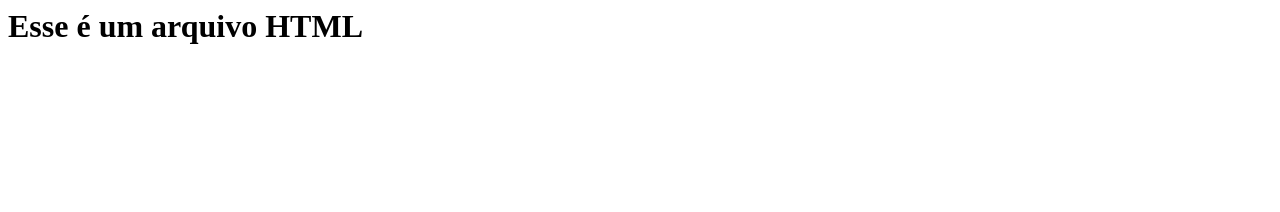
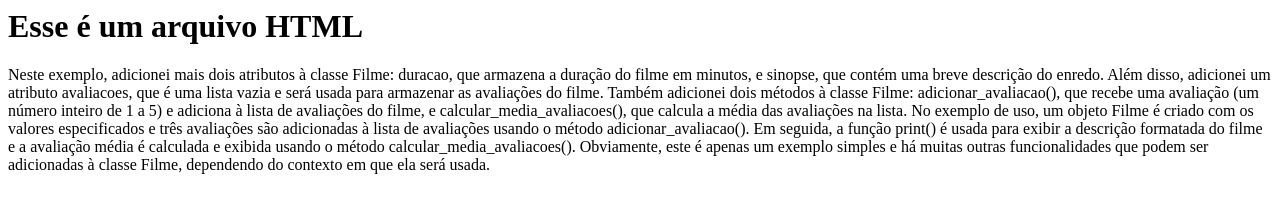
Before and after one commit to NandoLopes/SCM, a plain HTML site: page Index.html in a window 1280 px wide. Drawn offline with Linux system fonts and the light colour scheme.

Commit message:
Update Index.html

```diff
--- a/Index.html
+++ b/Index.html
@@ -1 +1,8 @@
 <h1>Esse é um arquivo HTML</h1>
+<body> Neste exemplo, adicionei mais dois atributos à classe Filme: duracao, que armazena a duração do filme em minutos, e sinopse, que contém uma breve descrição do enredo. Além disso, adicionei um atributo avaliacoes, que é uma lista vazia e será usada para armazenar as avaliações do filme.
+
+Também adicionei dois métodos à classe Filme: adicionar_avaliacao(), que recebe uma avaliação (um número inteiro de 1 a 5) e adiciona à lista de avaliações do filme, e calcular_media_avaliacoes(), que calcula a média das avaliações na lista.
+
+No exemplo de uso, um objeto Filme é criado com os valores especificados e três avaliações são adicionadas à lista de avaliações usando o método adicionar_avaliacao(). Em seguida, a função print() é usada para exibir a descrição formatada do filme e a avaliação média é calculada e exibida usando o método calcular_media_avaliacoes().
+
+Obviamente, este é apenas um exemplo simples e há muitas outras funcionalidades que podem ser adicionadas à classe Filme, dependendo do contexto em que ela será usada.</body>
```
